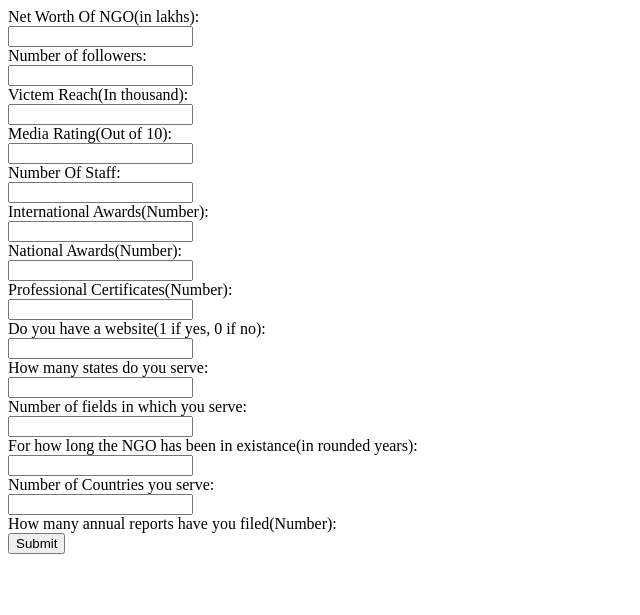
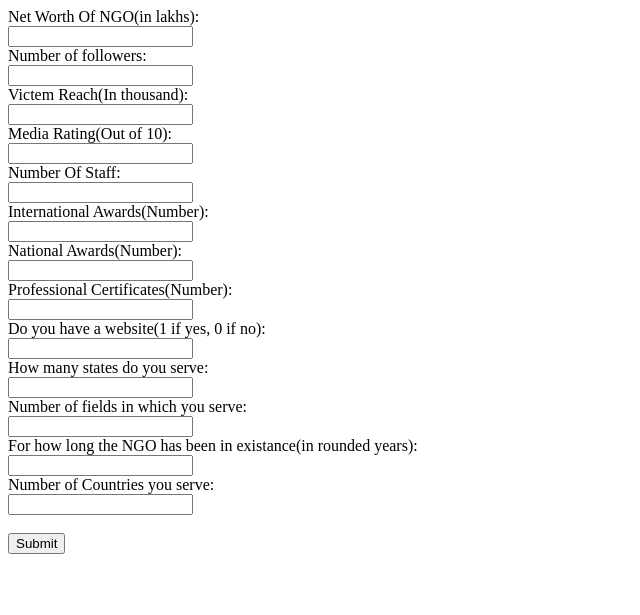
Before and after one commit to Amrit-Raj-Nits/NITS-HAKS, a Flask app: page / in a window 1280 px wide. Shown: the top 615 px of the page, without its empty margins (0-640 px from the left). Run offline with Flask 2, Linux system fonts and the light colour scheme; parts of the project's set-up code (start-up, migrations or seed data) failed here and were passed over.

Commit message:
Update index.html

```diff
--- a/templates/index.html
+++ b/templates/index.html
@@ -13,7 +13,7 @@
 		Number of fields in which you serve:<br><input type="text" name="x10"><br>
 		For how long the NGO has been in existance(in rounded years):<br><input type="text" name="x11"><br>
 		Number of Countries you serve:<br><input type="text" name="x12"><br>
-		How many annual reports have you filed(Number):<br><input type="submit" name="submit">
+		<br><input type="submit" name="submit">
 	</form>
 
 	{{ prediction_text}}
```
